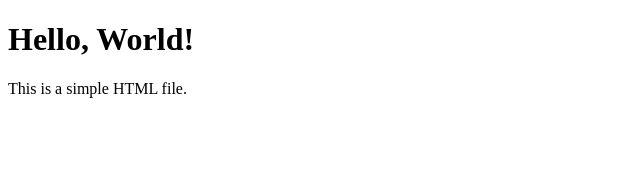
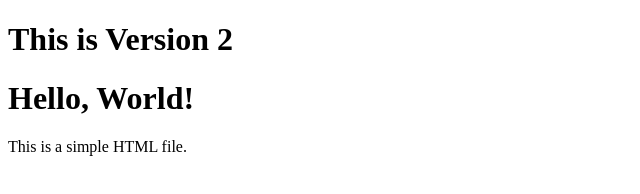
Before and after one commit to vandanakc25/myrepo, a plain HTML site: page index.html in a window 1280 px wide. Shown: the whole page, without its empty margins (0-640 px from the left). Drawn offline with Linux system fonts and the light colour scheme.

Commit message:
this index.html v2

```diff
--- a/index.html
+++ b/index.html
@@ -4,6 +4,7 @@
     <title>My First HTML Page</title>
 </head>
 <body>
+    <h1> This is Version 2</h1>
     <h1>Hello, World!</h1>
     <p>This is a simple HTML file.</p>
 </body>
```
